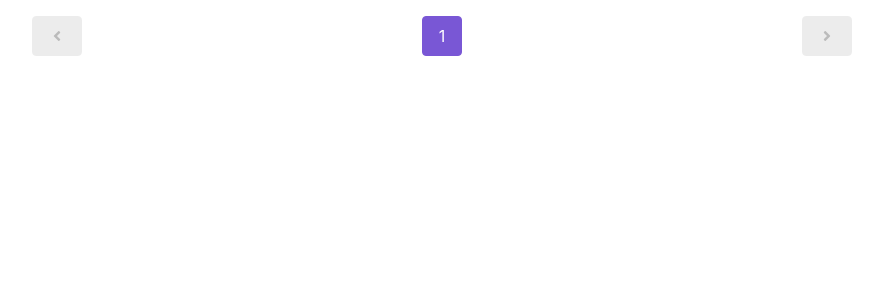
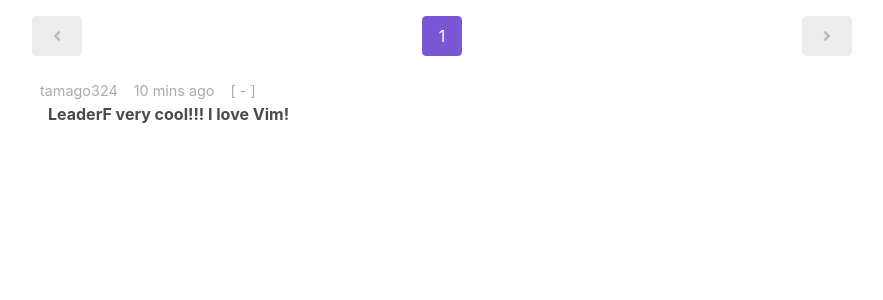
Before and after one commit to tamago324/vue-hackernews-demo, a Vue app: page /#/story/1/comments in a window 1280 px wide. Shown: the top 300 px of the page, without its empty margins (198-1081 px from the left). Built offline with nearby package versions, Linux system fonts and the light colour scheme; what tb-skeleton, vuefire would draw is missing.

Commit message:
コメントのコンポーネントを作った (データは固定)

```diff
--- /dev/null
+++ b/src/components/Comment.vue
@@ -0,0 +1,50 @@
+<template>
+  <div class="comment-container">
+    <div class="top-wrapper">
+      <a href="#" class="small">{{ name }}</a>
+      <a href="#" class="small">{{ time }}</a>
+      <a href="#" class="small">[ - ]</a>
+    </div>
+    <div class="content">{{ comment }}</div>
+  </div>
+</template>
+
+<script>
+export default {
+  name: "Comment",
+
+  data() {
+    return {
+      name: "tamago324",
+      time: "10 mins ago",
+      comment: "LeaderF very cool!!! I love Vim!"
+    };
+  }
+};
+</script>
+
+<style scoped>
+.comment-container {
+  display: flex;
+  flex-direction: column;
+  margin-top: 0.3rem;
+}
+
+.top-wrapper {
+  display: inline-flex;
+}
+
+.top-wrapper a {
+  margin: 0 0.5rem;
+}
+
+.content {
+  margin-left: 1rem;
+  font-weight: bold;
+}
+
+.small {
+  font-size: 0.9rem;
+  color: #aaaaaa;
+}
+</style>
--- /dev/null
+++ b/src/components/CommentList.vue
@@ -0,0 +1,26 @@
+<template>
+  <div>
+    <Comment />
+  </div>
+</template>
+
+<script>
+import Comment from "./Comment.vue";
+
+export default {
+  name: "CommentList",
+
+  components: {
+    Comment,
+  },
+
+  props: {
+    storyId: {
+      type: String,
+      required: true
+    }
+  }
+};
+</script>
+
+<style scoped></style>
--- a/src/components/Item.vue
+++ b/src/components/Item.vue
@@ -29,7 +29,10 @@
           </div>
           <div class="has-text-gley-light small">
             by <a href="#">{{ itemBy }}</a> {{ time(itemTime) }} ago |
-            <a href="#">{{ descentants }} comments</a>
+            <router-link
+              :to="{ name: 'commentList', params: { storyId: itemId } }"
+              >{{ descentants }} comments</router-link
+            >
           </div>
         </div>
       </article>
@@ -38,35 +41,35 @@
 </template>
 
 <script>
-import {api} from '../db.js';
+import { api } from "../db.js";
 
 export default {
-  name: 'Item',
+  name: "Item",
 
   data() {
     return {
-      item: null,
+      item: null
     };
   },
 
   // もらった id をもとに取得するため、関数にしている
   firebase() {
     return {
-      item: api.child(`/item/${this.itemId}`),
+      item: api.child(`/item/${this.itemId}`)
     };
   },
 
   props: {
     itemId: {
       type: Number,
-      required: true,
-    },
+      required: true
+    }
   },
 
   computed: {
     site() {
-      if (this.getProperty('url') === '') {
-        return '';
+      if (this.getProperty("url") === "") {
+        return "";
       }
       let parser = new URL(this.item.url);
       return parser.host;
@@ -74,28 +77,28 @@
 
     descentants() {
       // コメントが 0 件の場合、含まれないため
-      return this.getProperty('descendants') || 0;
+      return this.getProperty("descendants") || 0;
     },
 
     itemScore() {
-      return this.getProperty('score');
+      return this.getProperty("score");
     },
 
     itemUrl() {
-      return this.getProperty('url');
+      return this.getProperty("url");
     },
 
     itemTitle() {
-      return this.getProperty('title');
+      return this.getProperty("title");
     },
 
     itemTime() {
-      return this.getProperty('time');
+      return this.getProperty("time");
     },
 
     itemBy() {
-      return this.getProperty('by');
-    },
+      return this.getProperty("by");
+    }
   },
 
   methods: {
@@ -108,28 +111,28 @@
       const min = diff_milisec / 1000 / 60;
 
       if (min < 60) {
-        return Math.trunc(min) + ' ' + (min === 1 ? 'min' : 'mins');
+        return Math.trunc(min) + " " + (min === 1 ? "min" : "mins");
       }
 
       const hour = Math.trunc(min / 60);
 
       if (hour < 24) {
         // 小数点以下を切り捨て
-        return hour + ' ' + (hour === 1 ? 'hour' : 'hours');
+        return hour + " " + (hour === 1 ? "hour" : "hours");
       }
 
       const day = Math.trunc(hour / 24);
-      return day + ' ' + (day === 1 ? 'day' : 'days');
+      return day + " " + (day === 1 ? "day" : "days");
     },
 
     // null の可能性もある？ため、チェックする
     getProperty(key) {
       if (this.item === null || !(key in this.item)) {
-        return '';
+        return "";
       }
       return this.item[key];
-    },
-  },
+    }
+  }
 };
 </script>
 
--- a/src/router/index.js
+++ b/src/router/index.js
@@ -2,6 +2,7 @@
 import Router from 'vue-router';
 
 import ItemList from '@/components/ItemList.vue';
+import CommentList from '@/components/CommentList.vue';
 
 Vue.use(Router);
 
@@ -12,6 +13,11 @@
       name: 'page',
       component: ItemList,
       props: true,
+    }, {
+      path: '/story/:storyid/comments',
+      name: 'commentList',
+      component: CommentList,
+      props: true,
     },
   ],
 });
```
